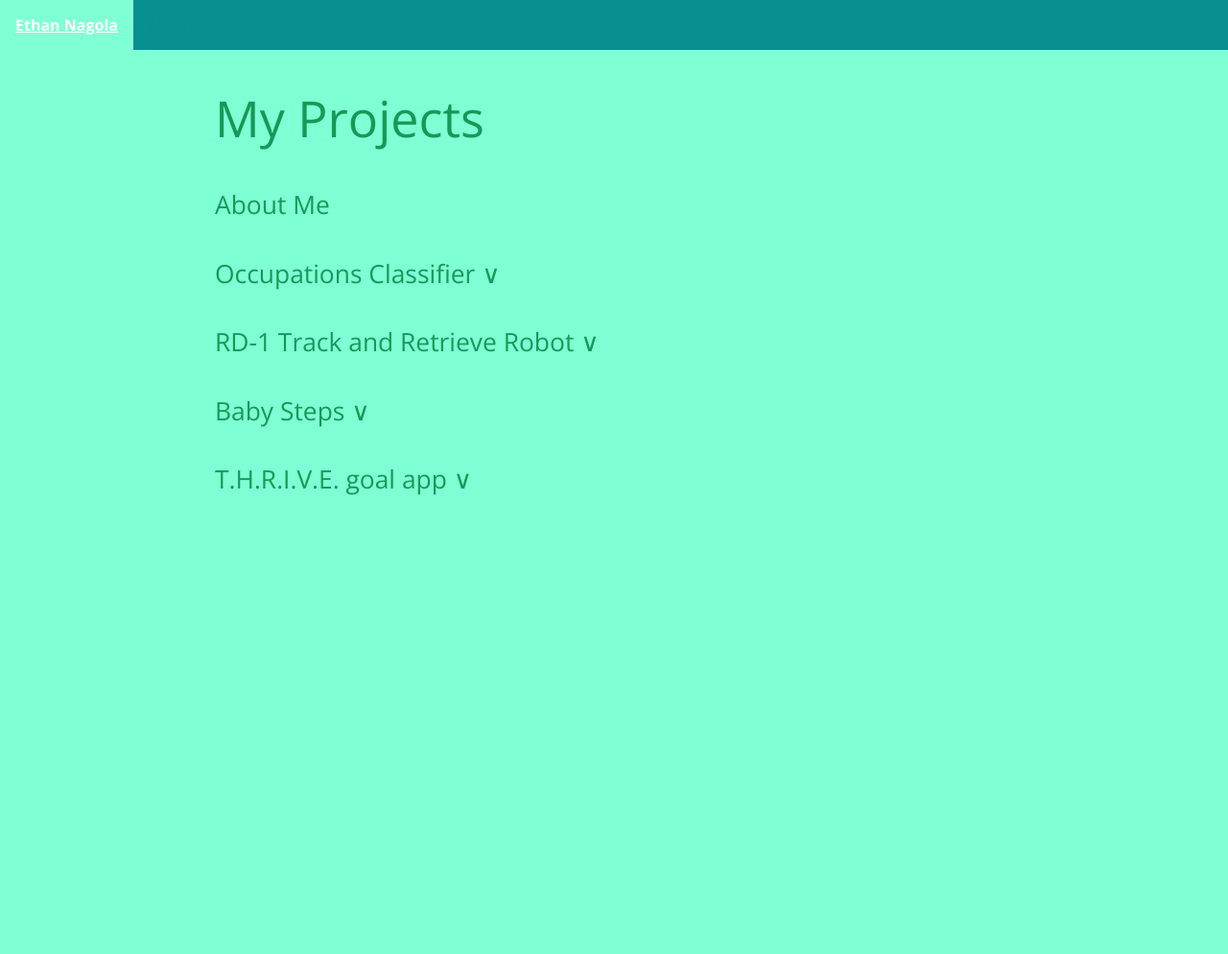
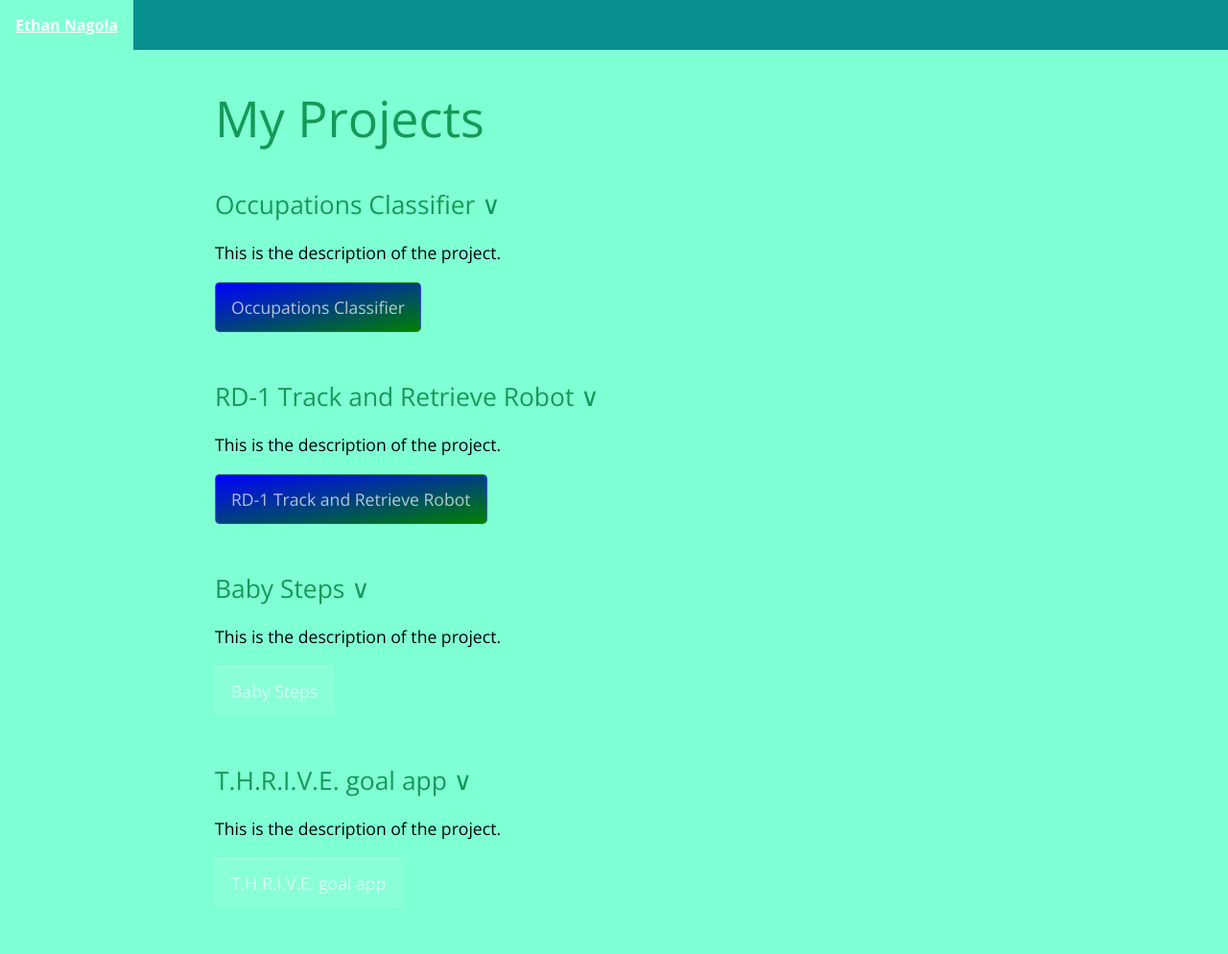
Before and after one commit to enagola/web, a Jekyll site: the page built from docs/projects.md, in a window 1280 px wide. Shown: the whole page at 96% size. Built offline with Jekyll 4.4.1, drawn with Linux system fonts in a browser that asks for light colours; before the commit the page ends 900 px from its top, so only the background shows below that.

Commit message:
Update projects.md

```diff
--- a/docs/projects.md
+++ b/docs/projects.md
@@ -6,20 +6,18 @@
 ---
 
 <div>
-          <h1 class="project-name">My Projects</h1>
-
-          <h2>About Me</h2>
+<h1 class="project-name">My Projects</h1>
 
           <h2 onclick="toggleText()">Occupations Classifier &#9; &or;</h2>
-          <div type="hidden" id='demo' style='display: none;'><p>This is the description of the project.</p> <a style="background-image: linear-gradient(to top left, green, blue);" href="https://enagola.github.io/web/CSE203B.pdf" type="application/pdf" class="btn">Occupations Classifier</a></div>
+          <div type="hidden" id='demo'><p>This is the description of the project.</p> <a style="background-image: linear-gradient(to top left, green, blue);" href="https://enagola.github.io/web/CSE203B.pdf" type="application/pdf" class="btn">Occupations Classifier</a></div>
 
           <h2 onclick="toggleText2()">RD-1 Track and Retrieve Robot &#9; &or;</h2>
-          <div type="hidden" id='demo2' style='display: none;'><p>This is the description of the project.</p> <a style="background-image: linear-gradient(to top left, green, blue);" href="https://enagola.github.io/web/Final_report_cse145.pdf" class="btn">RD-1 Track and Retrieve Robot</a></div>
+          <div type="hidden" id='demo2'><p>This is the description of the project.</p> <a style="background-image: linear-gradient(to top left, green, blue);" href="https://enagola.github.io/web/Final_report_cse145.pdf" class="btn">RD-1 Track and Retrieve Robot</a></div>
 
           <h2 onclick="toggleText3()">Baby Steps &#9; &or;</h2>
-          <div type="hidden" id='demo3' style='display: none;'><p>This is the description of the project.</p> <a href="https://www.youtube.com/watch?v=W8iOpEHBDII&ab_channel=EthanNagola" class="btn">Baby Steps</a></div>
+          <div type="hidden" id='demo3'><p>This is the description of the project.</p> <a href="https://www.youtube.com/watch?v=W8iOpEHBDII&ab_channel=EthanNagola" class="btn">Baby Steps</a></div>
 
           <h2 onclick="toggleText4()">T.H.R.I.V.E. goal app &#9; &or;</h2>
-          <div type="hidden" id='demo4' style='display: none;'><p>This is the description of the project.</p> <a href="https://youtu.be/BbzbG_M_1v0?t=199" class="btn">T.H.R.I.V.E. goal app</a></div>
+          <div type="hidden" id='demo4'><p>This is the description of the project.</p> <a href="https://youtu.be/BbzbG_M_1v0?t=199" class="btn">T.H.R.I.V.E. goal app</a></div>
 
-        </div>
+</div>
```
